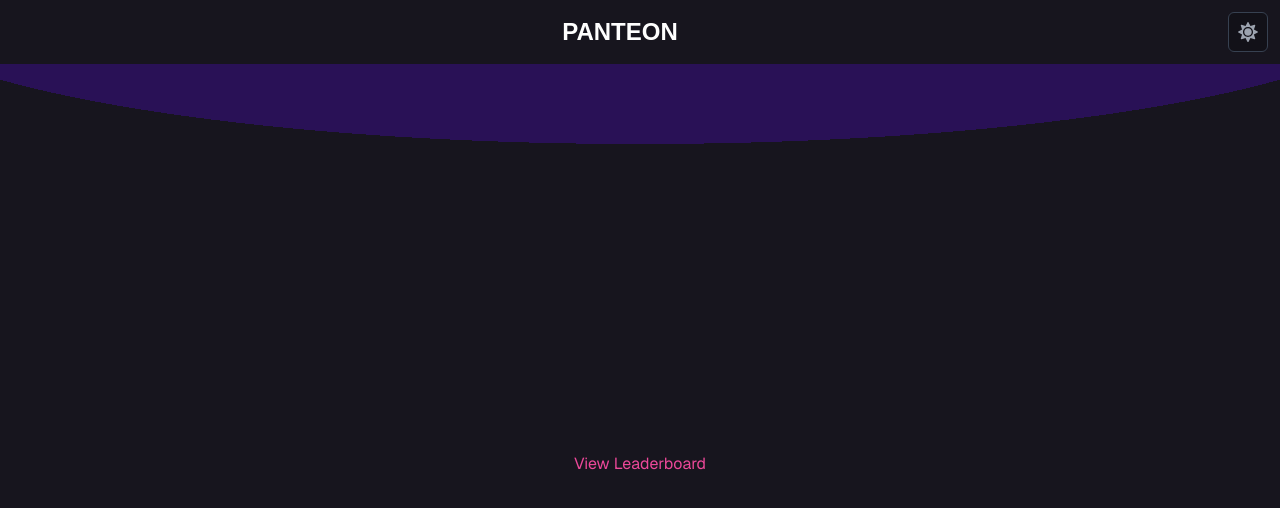
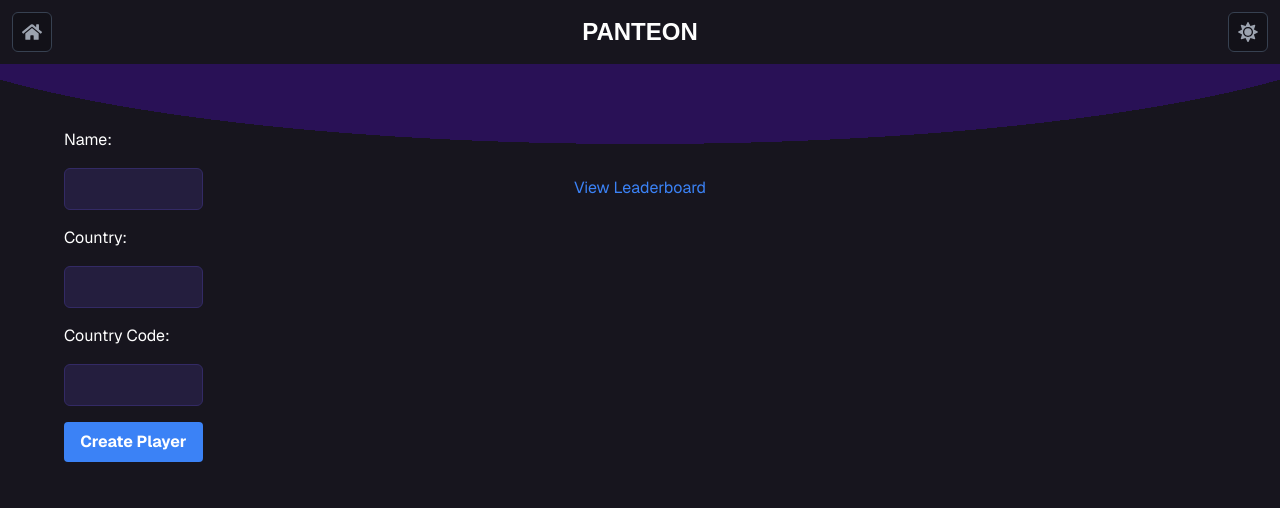
Before and after one commit to palkim/game-leaderboard-ui, a Next.js app: page / in a window 1280 px wide. Shown: the top 508 px of the page. Built offline with nearby package versions, Linux system fonts and the light colour scheme.

Commit message:
add playerId tooltip

```diff
--- a/app/leaderboard/page.tsx
+++ b/app/leaderboard/page.tsx
@@ -13,7 +13,7 @@ const HeaderGroup = dynamic(() => import("@ui/header-group"), { ssr: false });
 
 interface LeaderboardData {
   ranking: number;
-  id?: string;
+  id: string;
   playerName: string;
   country: string;
   money: number;
@@ -142,6 +142,7 @@ const Leaderboard = () => {
           <HeaderRow header={group.groupCountry} flagCode={group.groupCountryCode} />
           {group.rows.map((item) => (
             <TableRow
+              playerId={item.id}
               key={item.ranking}
               rank={item.ranking}
               name={item.playerName}
@@ -160,6 +161,7 @@ const Leaderboard = () => {
         <>
           {data.map((item) => (
             <TableRow
+              playerId={item.id}
               key={item.ranking}
               rank={item.ranking}
               name={item.playerName}
@@ -185,6 +187,7 @@ const Leaderboard = () => {
                     .filter((prevPlayer) => prevPlayer.ranking > 100)
                     .map((prevPlayer) => (
                       <TableRow
+                        playerId={prevPlayer.id}
                         key={prevPlayer.ranking}
                         rank={prevPlayer.ranking}
                         name={prevPlayer.playerName}
@@ -200,6 +203,7 @@ const Leaderboard = () => {
               )}
               {/* Render current player */}
               <TableRow
+                playerId={item.id}
                 rank={item.ranking}
                 name={item.playerName}
                 country={item.country}
@@ -214,6 +218,7 @@ const Leaderboard = () => {
                 <div className="flex flex-col gap-1">
                   {item.surroundingPlayers.nextPlayers.map((nextPlayer) => (
                     <TableRow
+                      playerId={nextPlayer.id}
                       key={nextPlayer.ranking}
                       rank={nextPlayer.ranking}
                       name={nextPlayer.playerName}
--- a/app/page.tsx
+++ b/app/page.tsx
@@ -1,10 +1,85 @@
+"use client";
+
+import { toast } from "sonner";
+
 export default function Home() {
+  const handleSubmit = async (event: React.FormEvent<HTMLFormElement>) => {
+    event.preventDefault();
+    const formData = new FormData(event.target as HTMLFormElement);
+    const name = formData.get("name") as string;
+    const country = formData.get("country") as string;
+    const countryCode = formData.get("countryCode") as string;
+    const apiUrl = process.env.NEXT_PUBLIC_API_URL;
+    if (!apiUrl) {
+      console.error("API URL is not defined");
+      toast.error("API URL is not defined");
+      return;
+    }
+    const response = await fetch(`${apiUrl}/player/create`, {
+      method: "POST",
+      headers: {
+        "Content-Type": "application/json",
+      },
+      body: JSON.stringify({
+        name,
+        country,
+        countryCode,
+      }),
+    });
+    if (!response.ok) {
+      const errorData = await response.json();
+      toast.error(errorData.error);
+      return;
+    }
+    toast.success(`Player created successfully: ${name}`);
+  };
+
   return (
-    <div className="grid grid-rows-[20px_1fr_20px] items-center justify-items-center min-h-screen p-8 pb-20 gap-16 sm:p-20 font-[family-name:var(--font-geist-sans)]">
-      <main className="flex flex-col gap-8 row-start-2 items-center sm:items-start">
-        <a href="/leaderboard" className="text-pink-500 hover:text-pink-700">
-          View Leaderboard
-        </a>
+    <div className="min-h-screen p-8 font-[family-name:var(--font-geist-sans)] w-full">
+      <main className="flex justify-between items-start w-full">
+        <div className="flex-1 items-left">
+          <form onSubmit={handleSubmit} className="flex flex-col gap-4 w-1/2 p-8">
+            <label htmlFor="name" className="text-white">
+              Name:
+            </label>
+            <input
+              type="text"
+              id="name"
+              name="name"
+              required
+              className="bg-[#241e3e] border border-[#332a65] rounded-md text-white p-2"
+            />
+            <label htmlFor="country" className="text-white">
+              Country:
+            </label>
+            <input
+              type="text"
+              id="country"
+              name="country"
+              required
+              className="bg-[#241e3e] border border-[#332a65] rounded-md text-white p-2"
+            />
+            <label htmlFor="countryCode" className="text-white">
+              Country Code:
+            </label>
+            <input
+              type="text"
+              id="countryCode"
+              name="countryCode"
+              required
+              className="bg-[#241e3e] border border-[#332a65] rounded-md text-white p-2"
+            />
+            <button type="submit" className="bg-blue-500 hover:bg-blue-700 text-white font-bold py-2 px-4 rounded">
+              Create Player
+            </button>
+          </form>
+        </div>
+        <div className="flex-1 flex flex-col items-center justify-center h-full">
+          <a href="/leaderboard" className="text-blue-500 hover:text-blue-700 text-center p-20">
+            View Leaderboard
+          </a>
+        </div>
+        <div className="flex-1 items-center justify-center h-full"></div>
       </main>
     </div>
   );
--- a/app/ui/row.tsx
+++ b/app/ui/row.tsx
@@ -1,6 +1,9 @@
+import { Tooltip as ReactTooltip } from "react-tooltip";
+
 import Flag from "react-world-flags";
 
 interface TableRowProps {
+  playerId: string;
   rank: number;
   name: string;
   country: string;
@@ -12,6 +15,7 @@ interface TableRowProps {
 }
 
 const TableRow: React.FC<TableRowProps> = ({
+  playerId,
   rank,
   name,
   country,
@@ -37,10 +41,13 @@ const TableRow: React.FC<TableRowProps> = ({
   };
 
   return (
+    <>
       <div
         className={`flex self-center items-center justify-between rounded-sm h-11 bg-[#332a65] p-[0.03125rem]
         ${isGrouped ? "w-[97%]" : "w-full"}
         [clip-path:polygon(2.5rem_0,100%_0,100%_calc(100%-1.25rem),calc(100%-2.5rem)_100%,0_100%,0_1.25rem)]`}
+        data-tooltip-id="my-tooltip"
+        data-tooltip-content={`Player ID: ${playerId}`}
       >
         <div
           className={`flex items-center w-full rounded-sm h-10 p-5
@@ -68,6 +75,8 @@ const TableRow: React.FC<TableRowProps> = ({
           ))}
         </div>
       </div>
+      <ReactTooltip id="my-tooltip" place="right" />
+    </>
   );
 };
 
--- a/app/ui/topnav.tsx
+++ b/app/ui/topnav.tsx
@@ -1,8 +1,15 @@
-import { FaSun } from "react-icons/fa";
+import Link from "next/link";
+import { FaHome, FaSun } from "react-icons/fa";
 
 const TopNav = () => {
   return (
     <div className="flex justify-between items-center bg-[#17151e] p-3">
+      <Link
+        href="/"
+        className="w-10 h-10 flex items-center justify-center rounded-md bg-black bg-opacity-20 hover:bg-opacity-30 transition border border-gray-700"
+      >
+        <FaHome className="w-5 h-5 text-gray-400" />
+      </Link>
       <div className="flex-1 text-center text-white text-[1.5rem] font-bold">PANTEON</div>
       <button className="w-10 h-10 flex items-center justify-center rounded-md bg-black bg-opacity-20 hover:bg-opacity-30 transition border border-gray-700">
         <FaSun className="w-5 h-5 text-gray-400" />
--- a/package.json
+++ b/package.json
@@ -18,6 +18,7 @@
     "react": "^19.0.0",
     "react-dom": "^19.0.0",
     "react-icons": "^5.5.0",
+    "react-tooltip": "^5.28.0",
     "react-world-flags": "^1.6.0",
     "sonner": "^2.0.1",
     "use-debounce": "^10.0.4"
```
Also changed, not shown: 1 other file (tests, documents, lock files or other folders). Lines whose indentation alone changed are shown as unchanged.
